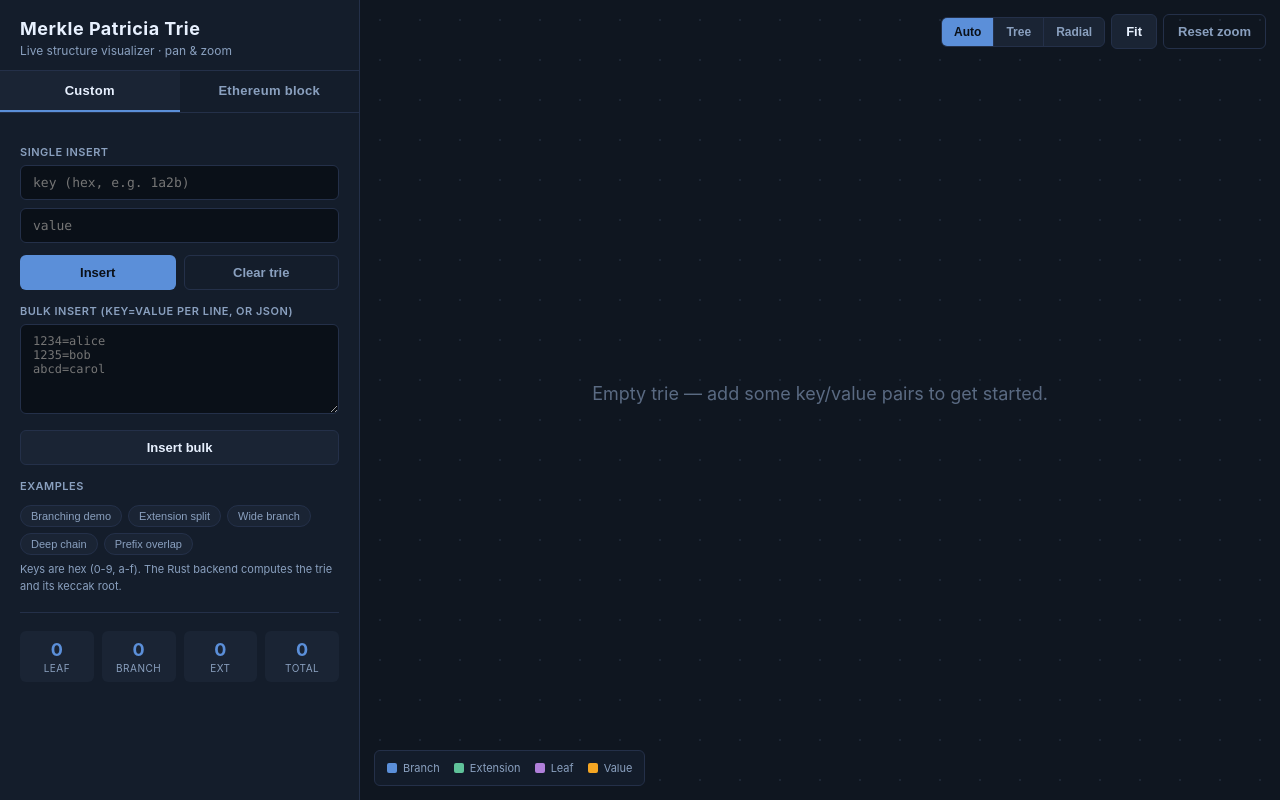
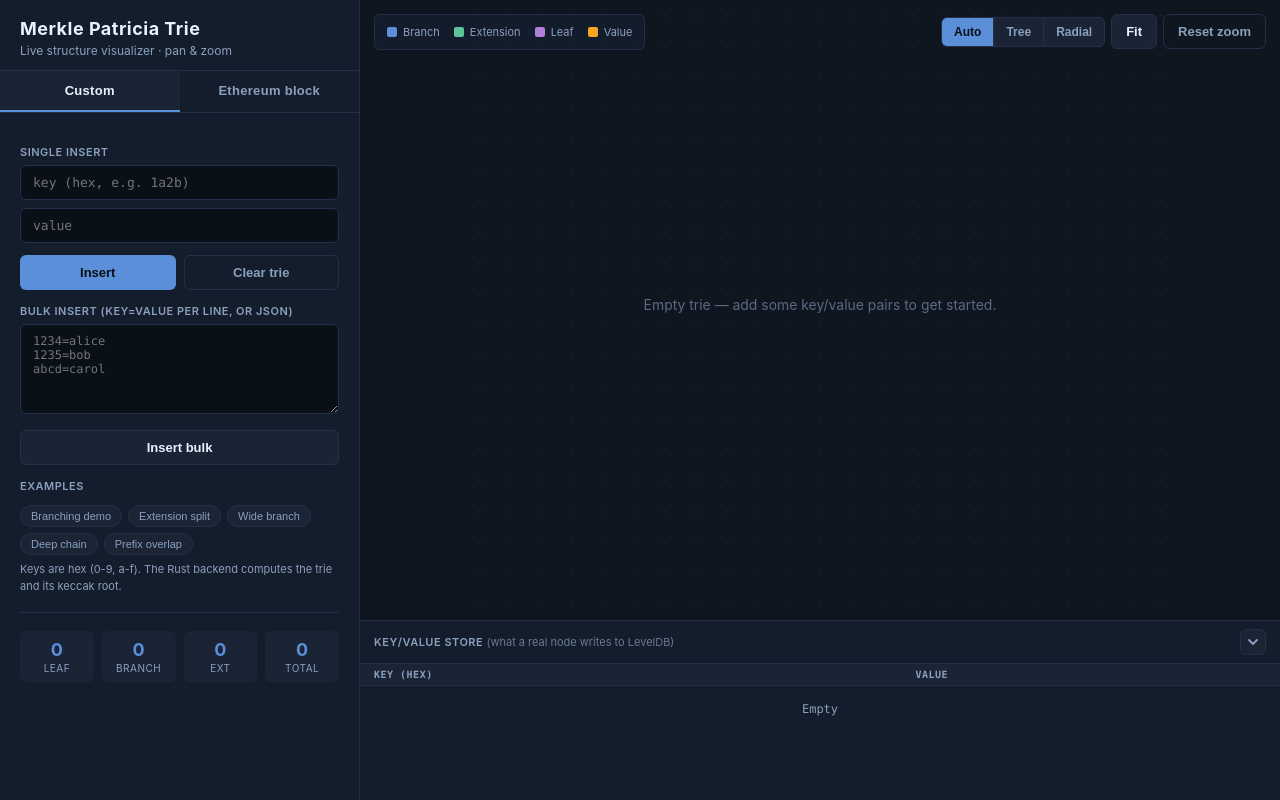
Before and after one commit to medaymann/mpt-visualizer, a website: page index.html in a window 1280 px wide. Both pictures are taken after a click on the button "Custom". Drawn offline with nearby package versions, Linux system fonts and the light colour scheme; no server answers.

Commit message:
feat: db panel + legend top-left for custom mode

```diff
--- a/index.html
+++ b/index.html
@@ -84,6 +84,22 @@
 
         <main class="canvas-wrap">
             <div id="canvas"></div>
+            <div id="db-panel" class="db-panel" hidden>
+                <div class="db-panel-header">
+                    <span>Key/Value Store <span class="db-subtitle">(what a real node writes to LevelDB)</span></span>
+                    <button class="db-collapse-btn" id="dbToggle" title="Collapse">
+                        <svg width="12" height="12" viewBox="0 0 12 12" fill="none" xmlns="http://www.w3.org/2000/svg">
+                            <polyline points="2,4 6,8 10,4" stroke="currentColor" stroke-width="1.8" stroke-linecap="round" stroke-linejoin="round"/>
+                        </svg>
+                    </button>
+                </div>
+                <div class="db-table-wrap">
+                    <table class="db-table">
+                        <thead><tr><th>Key (hex)</th><th>Value</th></tr></thead>
+                        <tbody id="db-table-body"></tbody>
+                    </table>
+                </div>
+            </div>
             <div class="canvas-overlay">
                 <div class="layout-toggle" id="layoutToggle">
                     <button data-mode="auto" class="active">Auto</button>
@@ -93,13 +109,13 @@
                 <button class="secondary" id="fitButton">Fit</button>
                 <button class="ghost" id="resetButton">Reset zoom</button>
             </div>
-            <div class="status" id="status"></div>
             <div class="legend">
                 <div class="legend-item"><span class="legend-swatch" style="background:#5b8fd9"></span> Branch</div>
                 <div class="legend-item"><span class="legend-swatch" style="background:#5fc299"></span> Extension</div>
                 <div class="legend-item"><span class="legend-swatch" style="background:#b07fd9"></span> Leaf</div>
                 <div class="legend-item"><span class="legend-swatch" style="background:#f5a623"></span> Value</div>
             </div>
+            <div class="status" id="status"></div>
         </main>
     </div>
 
--- a/src/styles.css
+++ b/src/styles.css
@@ -211,8 +211,94 @@ button:disabled { opacity: 0.5; cursor: not-allowed; }
     position: relative;
     min-width: 0;
     min-height: 0;
+    display: flex;
+    flex-direction: column;
 }
-#canvas { width: 100%; height: 100%; }
+#canvas { flex: 1 1 0; min-height: 0; width: 100%; }
+
+/* DB panel — shown only in custom mode */
+.db-panel {
+    flex: 0 0 180px;
+    border-top: 1px solid var(--border);
+    background: var(--panel);
+    display: flex;
+    flex-direction: column;
+    min-height: 0;
+    transition: flex-basis 0.25s ease;
+}
+.db-panel[hidden] { display: none; }
+.db-panel.collapsed { flex: 0 0 auto; }
+.db-panel-header {
+    padding: 8px 14px;
+    font-size: 11px;
+    font-weight: 600;
+    letter-spacing: 0.5px;
+    text-transform: uppercase;
+    color: var(--text-dim);
+    border-bottom: 1px solid var(--border);
+    flex-shrink: 0;
+    display: flex;
+    align-items: center;
+    justify-content: space-between;
+}
+.db-collapse-btn {
+    background: var(--panel-2);
+    border: 1px solid var(--border);
+    border-radius: 6px;
+    color: var(--text-dim);
+    cursor: pointer;
+    font-size: 14px;
+    line-height: 1;
+    width: 26px;
+    height: 26px;
+    padding: 0;
+    margin: 0;
+    display: flex;
+    align-items: center;
+    justify-content: center;
+    transition: color 0.15s, border-color 0.15s, transform 0.25s;
+    flex-shrink: 0;
+}
+.db-collapse-btn:hover { color: var(--text); border-color: var(--accent); }
+.db-collapse-btn.collapsed { transform: rotate(180deg); }
+.db-subtitle {
+    font-weight: 400;
+    text-transform: none;
+    letter-spacing: 0;
+    opacity: 0.7;
+}
+.db-table-wrap {
+    overflow-y: auto;
+    flex: 1 1 0;
+}
+.db-table {
+    width: 100%;
+    border-collapse: collapse;
+    font-size: 12px;
+    font-family: ui-monospace, "SF Mono", Menlo, monospace;
+}
+.db-table th {
+    position: sticky;
+    top: 0;
+    background: var(--panel-2);
+    color: var(--text-dim);
+    font-size: 10px;
+    font-weight: 600;
+    text-transform: uppercase;
+    letter-spacing: 0.5px;
+    padding: 5px 14px;
+    text-align: left;
+    border-bottom: 1px solid var(--border);
+}
+.db-table td {
+    padding: 5px 14px;
+    border-bottom: 1px solid rgba(36, 48, 73, 0.5);
+    white-space: nowrap;
+}
+.db-table tr:last-child td { border-bottom: none; }
+.db-table td:first-child { color: var(--accent); }
+.db-table td:last-child { color: var(--text-dim); }
+.db-table tr:hover td { background: var(--panel-2); }
 
 /* Level-of-detail toggles driven by Renderer setting .low-detail on .world */
 .world .low-detail-only { display: none; }
@@ -272,7 +358,7 @@ button:disabled { opacity: 0.5; cursor: not-allowed; }
 
 .legend {
     position: absolute;
-    bottom: 14px;
+    top: 14px;
     left: 14px;
     background: rgba(20, 29, 43, 0.92);
     border: 1px solid var(--border);
@@ -282,13 +368,14 @@ button:disabled { opacity: 0.5; cursor: not-allowed; }
     color: var(--text-dim);
     display: flex;
     gap: 14px;
+    z-index: 5;
 }
 .legend-item { display: flex; align-items: center; gap: 6px; }
 .legend-swatch { width: 10px; height: 10px; border-radius: 2px; }
 
 .status {
     position: absolute;
-    top: 14px;
+    top: 58px;
     left: 14px;
     font-size: 12px;
     color: var(--text-dim);
--- a/src/ui/App.js
+++ b/src/ui/App.js
@@ -37,6 +37,7 @@ export function boot() {
     }
 
     // --- Tabs ------------------------------------------------------------
+    const dbPanel = document.getElementById('db-panel');
     const tabs = document.querySelectorAll('.tab');
     tabs.forEach(t => t.addEventListener('click', () => {
         tabs.forEach(x => x.classList.remove('active'));
@@ -44,6 +45,7 @@ export function boot() {
         const mode = t.dataset.mode;
         document.getElementById('panel-custom').hidden = mode !== 'custom';
         document.getElementById('panel-ethereum').hidden = mode !== 'ethereum';
+        dbPanel.hidden = mode !== 'custom';
         viz.clear();
         document.getElementById('blockMeta').style.display = 'none';
         clearStatus();
@@ -205,6 +207,29 @@ export function boot() {
         el.style.display = 'block';
     }
 
+    // --- DB table (custom mode) ------------------------------------------
+    const dbTableBody = document.getElementById('db-table-body');
+    function refreshDB() {
+        const entries = viz.entries;
+        dbTableBody.innerHTML = '';
+        if (Object.keys(entries).length === 0) {
+            const tr = document.createElement('tr');
+            tr.innerHTML = `<td colspan="2" style="color:var(--text-dim);text-align:center;padding:16px">Empty</td>`;
+            dbTableBody.appendChild(tr);
+            return;
+        }
+        for (const [k, v] of Object.entries(entries)) {
+            const tr = document.createElement('tr');
+            const td1 = document.createElement('td');
+            td1.textContent = k;
+            const td2 = document.createElement('td');
+            td2.textContent = v;
+            tr.appendChild(td1);
+            tr.appendChild(td2);
+            dbTableBody.appendChild(tr);
+        }
+    }
+
     // --- Stats + root ----------------------------------------------------
     function refresh() {
         const s = viz.getStats();
@@ -227,7 +252,7 @@ export function boot() {
             }
         }
     }
-    viz.onChange(refresh);
+    viz.onChange(() => { refresh(); refreshDB(); });
 
     // --- Canvas controls -------------------------------------------------
     document.getElementById('fitButton').addEventListener('click', () => viz.render());
@@ -241,7 +266,21 @@ export function boot() {
         viz.setLayoutMode(btn.dataset.mode);
     });
 
+    // --- DB toggle -------------------------------------------------------
+    const dbToggle = document.getElementById('dbToggle');
+    const dbTableWrap = dbPanel.querySelector('.db-table-wrap');
+    let dbVisible = true;
+    function setDbVisible(visible) {
+        dbVisible = visible;
+        dbTableWrap.hidden = !visible;
+        dbPanel.classList.toggle('collapsed', !visible);
+        dbToggle.classList.toggle('collapsed', !visible);
+        requestAnimationFrame(() => { viz.handleResize(); viz.render(); });
+    }
+    dbToggle.addEventListener('click', () => setDbVisible(!dbVisible));
+
     // --- Boot with the first custom example so the canvas isn't empty ----
+    dbPanel.hidden = false;
     trapError(viz.insertBulk(CUSTOM_EXAMPLES[0].dict));
 
     ['keyInput', 'valueInput'].forEach(id => {
--- a/src/ui/MPTVisualizer.js
+++ b/src/ui/MPTVisualizer.js
@@ -84,6 +84,7 @@ export class MPTVisualizer {
 
     resetView() { this.renderer.resetView(); }
     setLayoutMode(mode) { this.renderer.setLayoutMode(mode); }
+    handleResize() { this.renderer.handleResize(); }
     render() { this.renderer.render(this.root); }
 
     getStats() { return countNodes(this.root); }
```
